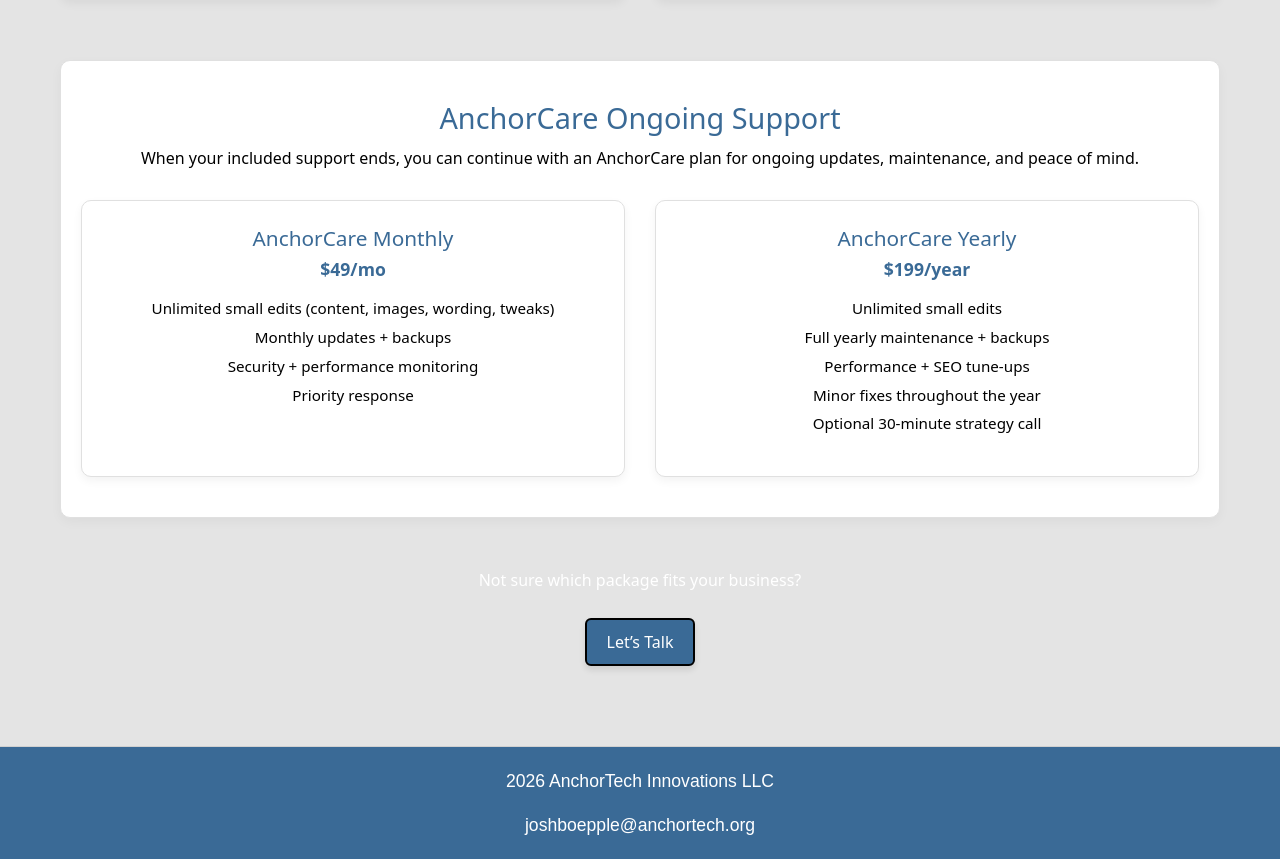
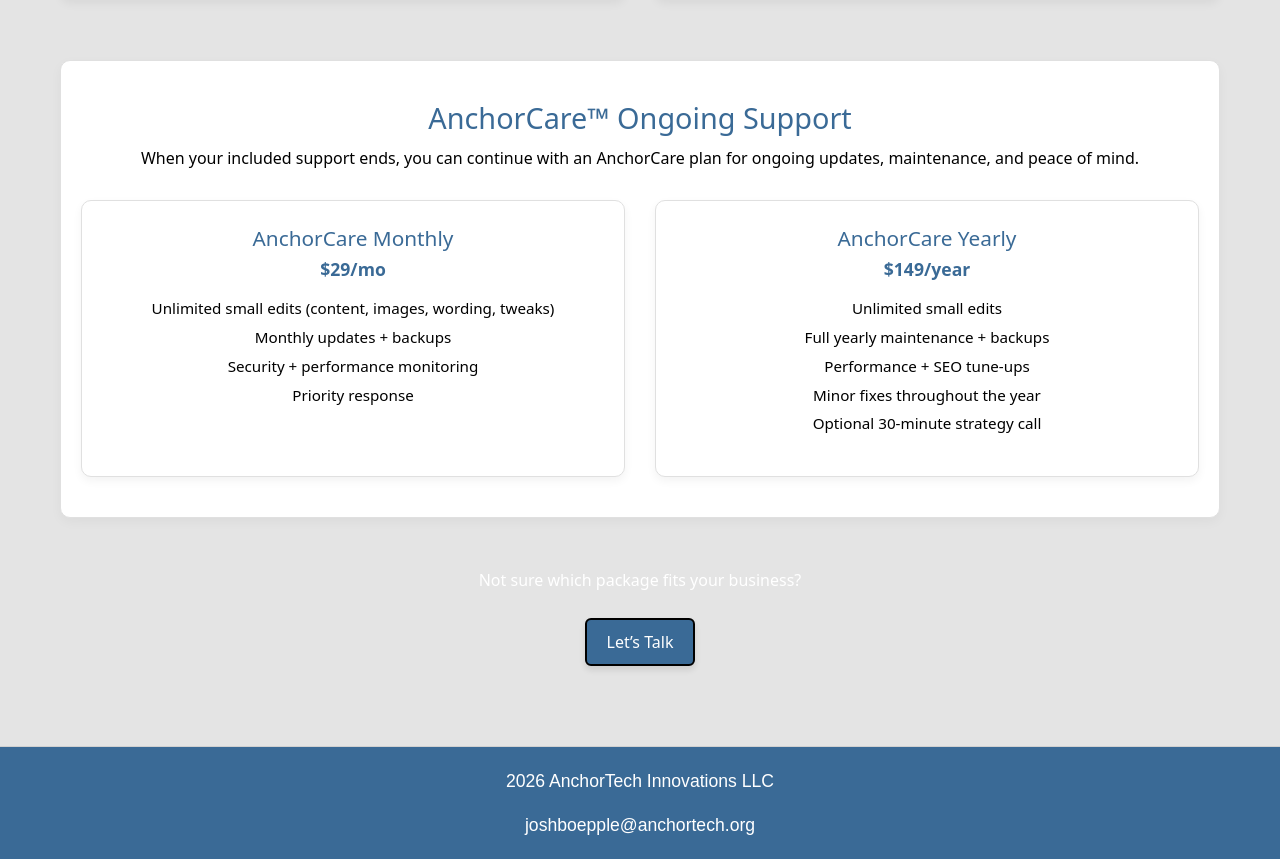
Before and after one commit to jboe26/AnchorTech2026, a React (Create React App) app: page /services in a window 1280 px wide. Shown: the part 1167-2026 px from the top of the page. Built offline with nearby package versions, Linux system fonts and the light colour scheme.

Commit message:
Updated Prices

```diff
--- a/src/components/Services.js
+++ b/src/components/Services.js
@@ -68,13 +68,13 @@ const packageData = [
 
 // Ongoing support options
 const supportOptions = {
-  title: "AnchorCare Ongoing Support",
+  title: "AnchorCare™ Ongoing Support",
   description:
     "When your included support ends, you can continue with an AnchorCare plan for ongoing updates, maintenance, and peace of mind.",
   plans: [
     {
       name: "AnchorCare Monthly",
-      price: "$49/mo",
+      price: "$29/mo",
       features: [
         "Unlimited small edits (content, images, wording, tweaks)",
         "Monthly updates + backups",
@@ -84,7 +84,7 @@ const supportOptions = {
     },
     {
       name: "AnchorCare Yearly",
-      price: "$199/year",
+      price: "$149/year",
       features: [
         "Unlimited small edits",
         "Full yearly maintenance + backups",
```
